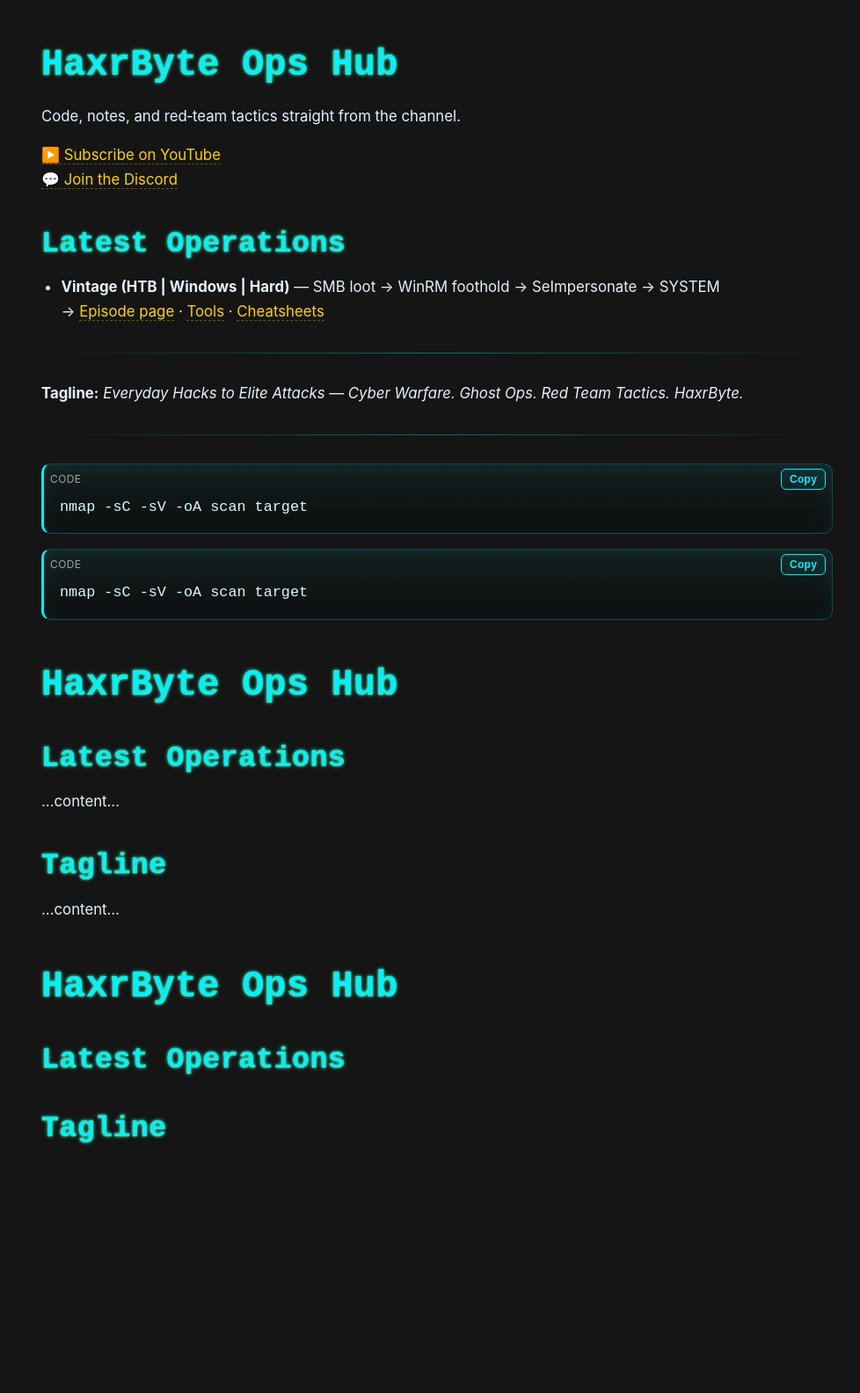
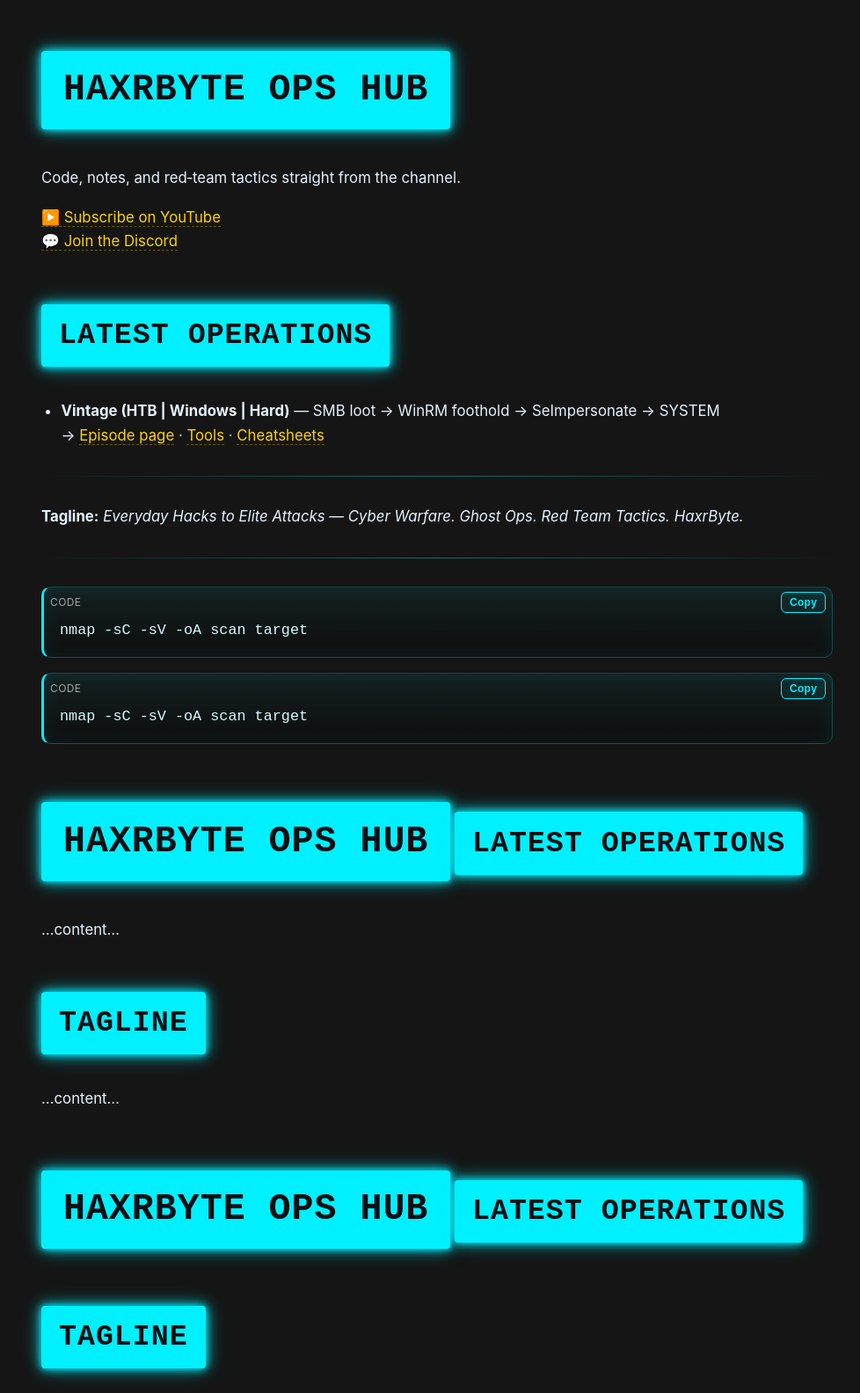
Before and after one commit to haxrbyte/ghost-shell, a Jekyll site: the page built from docs/index.md, in a window 1280 px wide. Shown: the whole page at 88% size, without its empty margins (143-1121 px from the left). Built offline with Jekyll 4.4.1, drawn with Linux system fonts in a browser that asks for light colours; our own code applies the rules of GitHub Pages for plain Markdown files; before the commit the page ends 1319 px from its top, so only the background shows below that.

Commit message:
Update custom.css

```diff
--- a/docs/assets/css/custom.css
+++ b/docs/assets/css/custom.css
@@ -51,17 +51,40 @@
 */
 
 /* Headings: neon with subtle black shadow */
+/*
 h1, h2, h3, h4, h5, h6 {
-  color: #00F0FF !important;   /* Electric Blue */
+  color: #00F0FF !important;   // Electric Blue
   text-shadow:
-    0 0 2px #FCD200,           /* faint Toxic Yellow halo */
-    0 0 4px #00F0FF,           /* soft blue glow */
-    1px 1px 2px #000000;       /* black shadow for contrast */
+    0 0 2px #FCD200,           // faint Toxic Yellow halo
+    0 0 4px #00F0FF,           // soft blue glow
+    1px 1px 2px #000000;       // black shadow for contrast
   font-family: 'Fira Code', monospace;
   letter-spacing: .4px;
   line-height: 1.15;
   margin-top: 1.2em;
   margin-bottom: .5em;
+}
+*/
+
+/* Headings: inverted neon block style */
+h1, h2, h3, h4, h5, h6 {
+  display: inline-block;               /* shrink background to text */
+  padding: 0.25em 0.6em;               /* spacing around text */
+  background: #00F0FF;                 /* Electric Blue background */
+  color: #0b0f14 !important;           /* dark text inside */
+  font-family: 'Fira Code', monospace;
+  font-weight: 700;
+  letter-spacing: 1px;
+  text-transform: uppercase;
+
+  /* Glow border effect */
+  box-shadow: 0 0 8px #00F0FF,
+              0 0 16px rgba(0,240,255,0.6),
+              0 0 24px rgba(0,240,255,0.4);
+
+  border-radius: 4px;                  /* soften corners */
+  margin-top: 1.2em;
+  margin-bottom: 0.6em;
 }
 
 h1{ font-size: clamp(2rem, 3.6vw, 2.6rem); }
```
